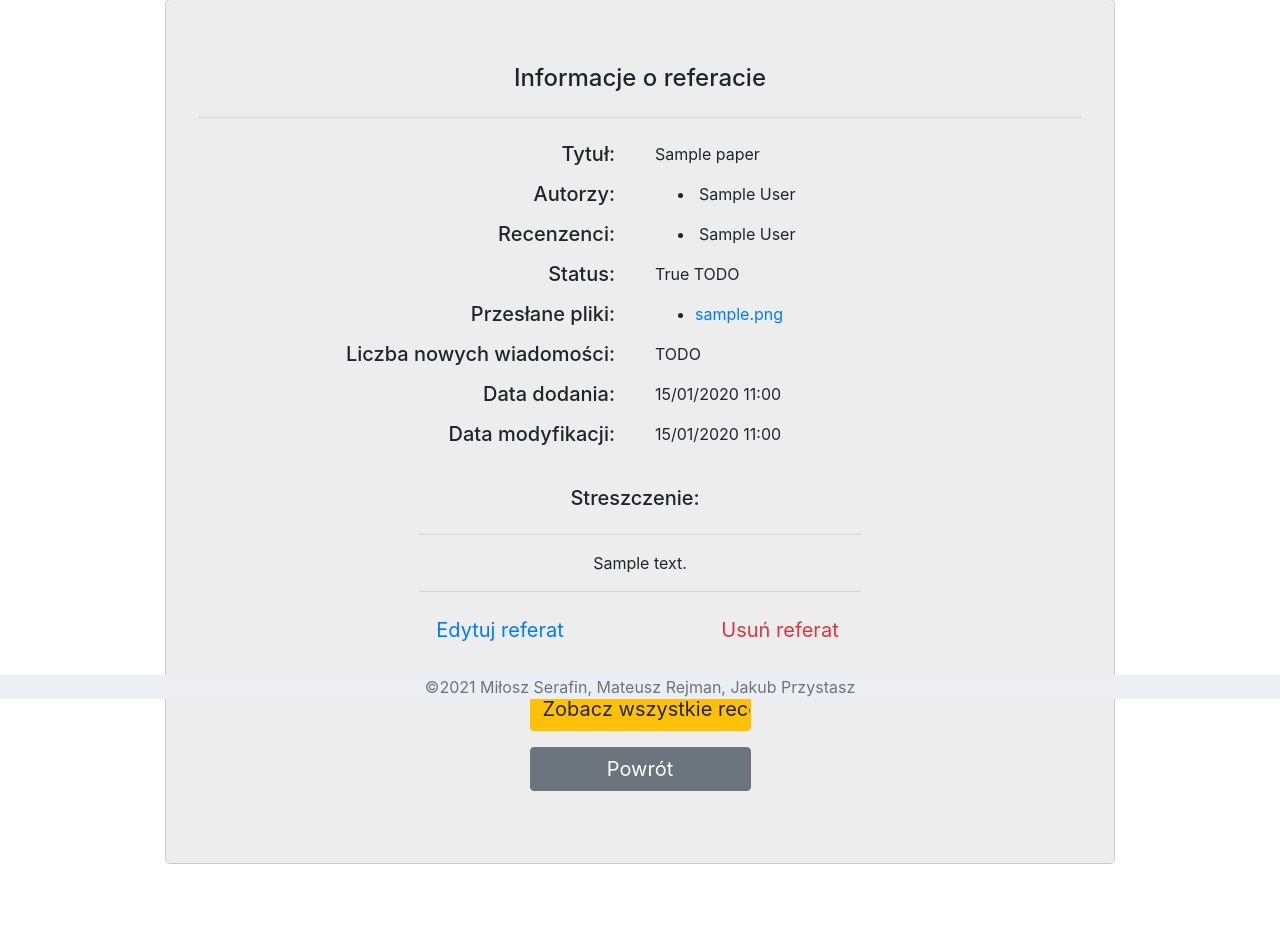
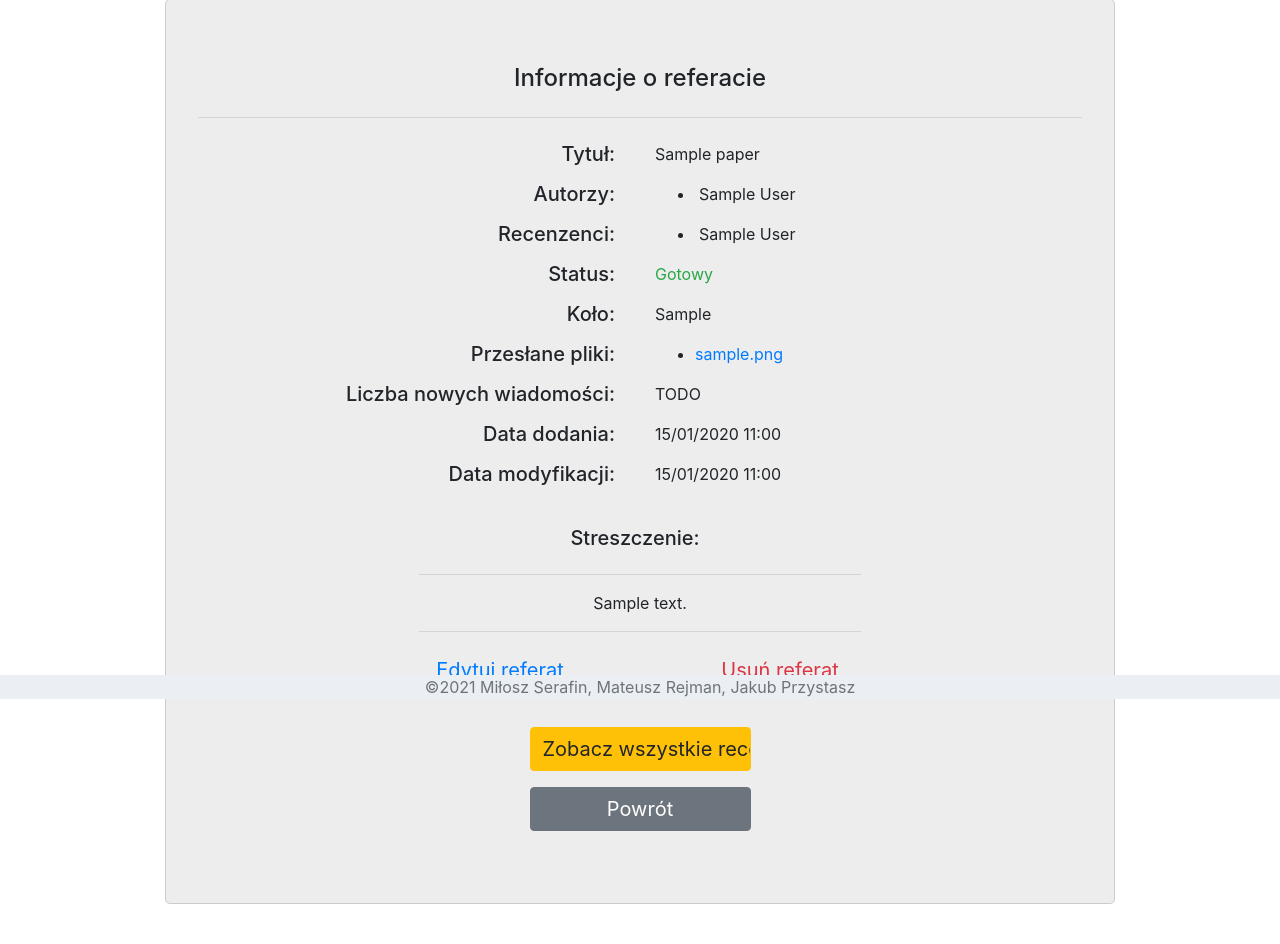
Before and after one commit to skni-kod/StronaPraceKol, a Django app: page /papers/paper/1/ in a window 1280 px wide. Shown: the part 101-1045 px from the top of the page. Run offline with Django 3.2, Linux system fonts and the light colour scheme; a user stored in the database is signed in; tables that the repository leaves empty hold one stand-in row (values such as "Sample post"); data that the repository does not hold is empty; some libraries are stand-ins or nearby versions.

Commit message:
paper2 - zmiana statusu i dodanie koła

```diff
--- a/papers/templates/papers/paper_detail.html
+++ b/papers/templates/papers/paper_detail.html
@@ -77,7 +77,21 @@
         </div>
 
         <div class="col text-left">
-            <p> {{paper.approved}} TODO </p>
+            {% if paper.approved == True %}
+            <p class="text-success"> Gotowy </p>
+            {% else %}
+            <p style="color:#ccb910;"> W przygotowaniu </p>
+            {% endif %}
+        </div>
+    </div>
+
+     <div class="row">
+        <div class="col text-right">
+            <h5>Koło:&ensp; </h5>
+        </div>
+
+        <div class="col text-left">
+            <p> {{paper.club}} </p>
         </div>
     </div>
 
--- a/papers/templates/papers/paper_list.html
+++ b/papers/templates/papers/paper_list.html
@@ -90,7 +90,11 @@
 
 					<div class="row">
 						<div class="col text-left ml-3">
-							<p>Status: {{paper.approved}} TODO</p>
+							{% if paper.approved == True %}
+							<p class="text-success"> Gotowy </p>
+							{% else %}
+							<p style="color:#ccb910;"> W przygotowaniu </p>
+							{% endif %}
 						</div>
 					</div>
 
```
